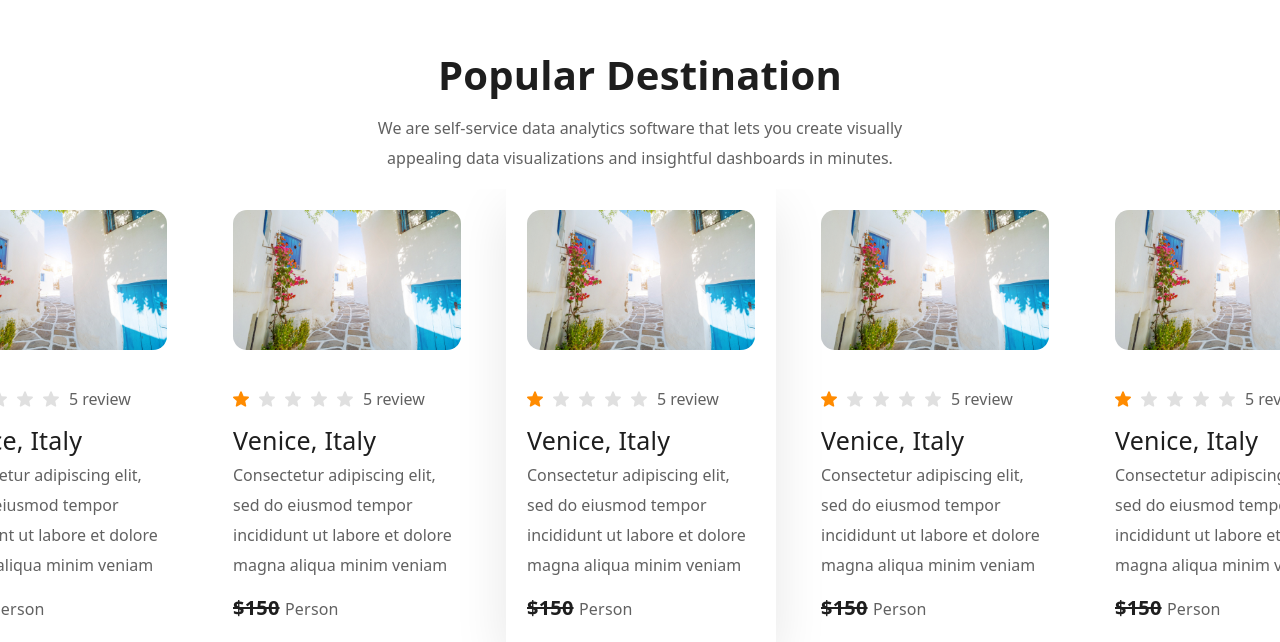
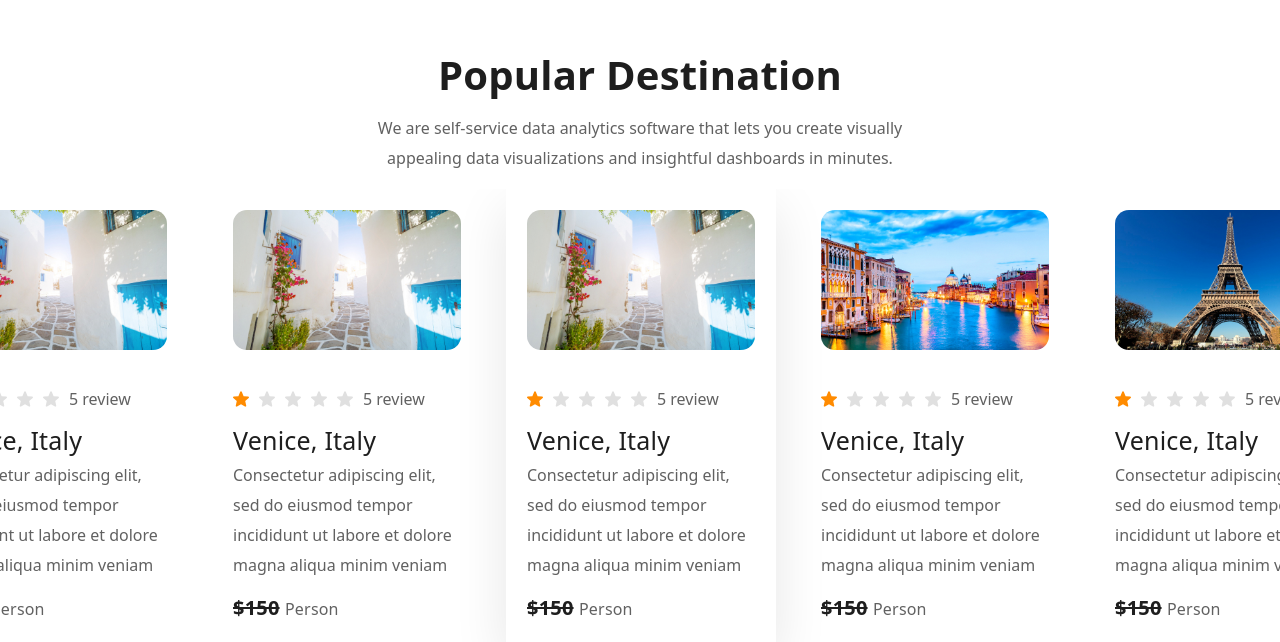
Before and after one commit to Alamin-Coding/pack-and-go, a plain HTML site: page index.html in a window 1280 px wide. Shown: the part 2348-2990 px from the top of the page. Drawn offline with nearby package versions, Linux system fonts and the light colour scheme.

Commit message:
image change

```diff
--- a/css/style.css
+++ b/css/style.css
@@ -109,9 +109,7 @@ a:hover{
 .banner_info .search_box .item{
     display: flex;
 }
-.banner_info .search_box .item .text{
 
-}
 .banner_info .search_box .item .text select{
     width: 100%;
     border: none;
@@ -246,7 +244,6 @@ a:hover{
 }
 
 
-.popular_item .text{}
 .popular_item .text span.review{
     display: flex;
     align-items: center;
--- a/index.html
+++ b/index.html
@@ -310,7 +310,7 @@
         <div class="slide_item">
           <div class="popular_item">
             <div class="image">
-              <img class="img-fluid" src="images/popular-1.jpg" alt="image">
+              <img class="img-fluid" src="images/popular-2.jpg" alt="image">
             </div>
             <div class="text">
               <span class="review">
@@ -380,7 +380,7 @@
         <div class="slide_item">
           <div class="popular_item">
             <div class="image">
-              <img class="img-fluid" src="images/popular-1.jpg" alt="image">
+              <img class="img-fluid" src="images/popular-3.jpg" alt="image">
             </div>
             <div class="text">
               <span class="review">
```
